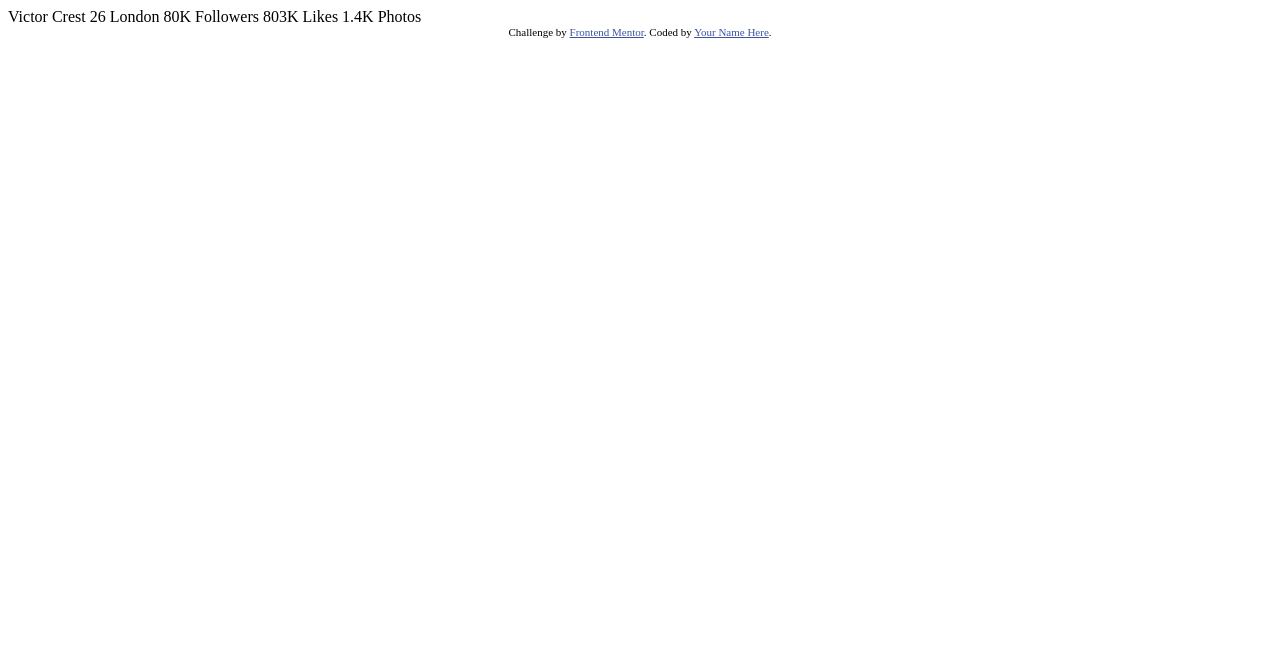
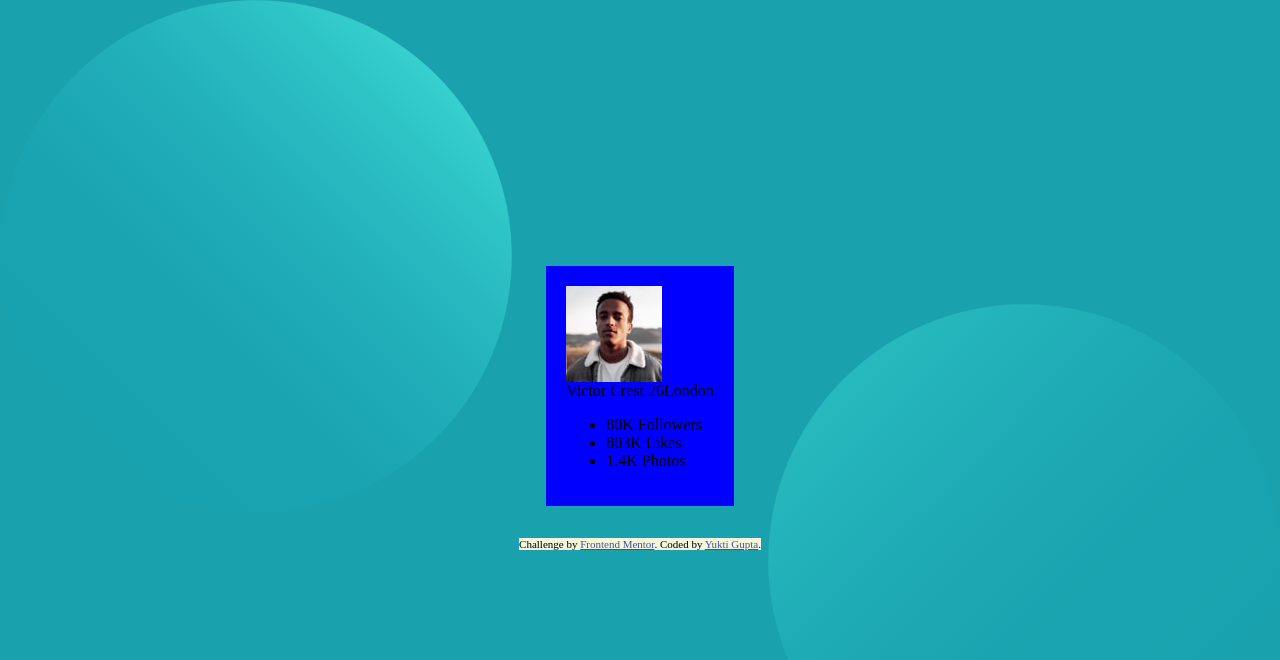
Before and after one commit to yMeeraki/profile-card-component, a plain HTML site: page index.html in a window 1280 px wide. Drawn offline with Linux system fonts and the light colour scheme.

Commit message:
Added: Basic html and styling

```diff
--- a/index.html
+++ b/index.html
@@ -5,6 +5,8 @@
   <meta name="viewport" content="width=device-width, initial-scale=1.0"> <!-- displays site properly based on user's device -->
 
   <link rel="icon" type="image/png" sizes="32x32" href="./images/favicon-32x32.png">
+
+  <link rel="stylesheet" href="stylesheet.css">
 
   <title>Frontend Mentor | Profile card component</title>
 
@@ -15,21 +17,30 @@
   </style>
 </head>
 <body>
-  Victor Crest
-  26
-  London
+  <main class="card">
 
-  80K
-  Followers
+    <img src="./images/image-victor.jpg" alt = "Proflie Picture">
 
-  803K
-  Likes
+    <p class="profile-name">Victor Crest</p> <p>26</p><p>London</p>
 
-  1.4K
-  Photos
-  <div class="attribution">
-    Challenge by <a href="https://www.frontendmentor.io?ref=challenge" target="_blank">Frontend Mentor</a>.
-    Coded by <a href="#">Your Name Here</a>.
-  </div>
+    <ul>
+
+
+        <li>80K
+        Followers</li>
+
+        <li>803K
+        Likes</li>
+
+        <li>1.4K
+        Photos</li>
+    </ul>
+  </main>
+  <footer class="attribution">
+    <p>
+      Challenge by <a href="https://www.frontendmentor.io?ref=challenge" target="_blank">Frontend Mentor</a>.
+      Coded by <a href="#">Yukti Gupta</a>.
+    </p>
+  </footer>
 </body>
 </html>
--- /dev/null
+++ b/stylesheet.css
@@ -0,0 +1,51 @@
+main{
+    background-color: aqua;
+}
+
+footer{
+    background-color: beige;
+}
+
+body{
+    display: flex;
+    flex-direction: column;
+    gap:2rem;
+    justify-content: center;
+    align-items: center;
+    min-height: 100svh;
+
+    background-color: hsl(185, 75%, 39%);
+    background-image: url("./images/bg-pattern-bottom.svg"),url("./images/bg-pattern-top.svg");
+    background-repeat: no-repeat;
+    background-position: right bottom,left top;
+    background-size: 40%,40%;
+
+}
+
+/* Remove list styles on ul */
+ul[role='list']{
+  list-style: none;
+}
+
+/* Make images easier to work with */
+img {
+  max-width: 100%;
+  display: block;
+}
+/*-----------------------*/
+
+p{
+    display: inline;
+}
+
+
+
+
+
+
+/*Styling of card*/
+.card{
+    max-width: 500px;
+    padding: 20px;
+    background-color: blue;
+}
```
